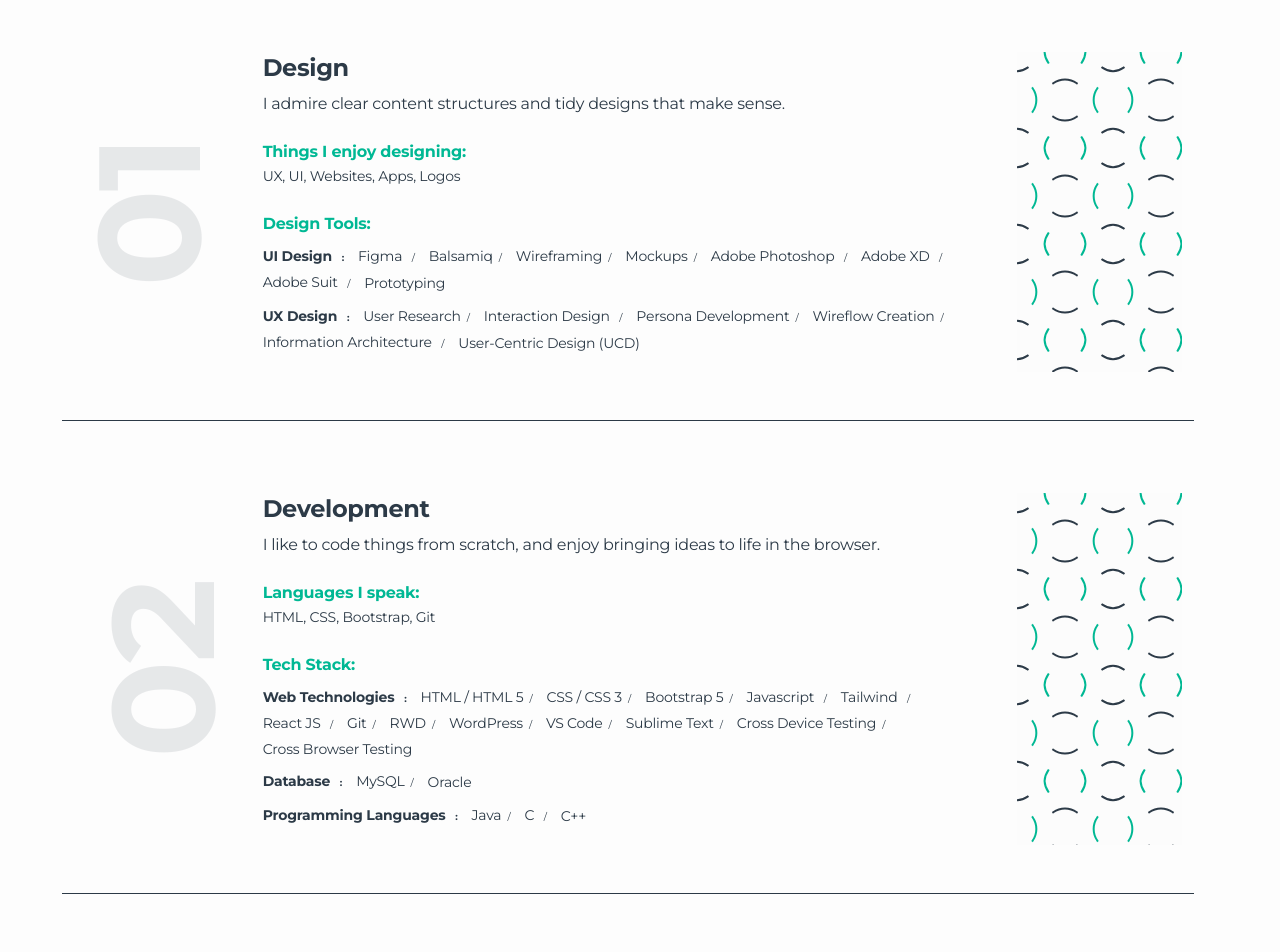
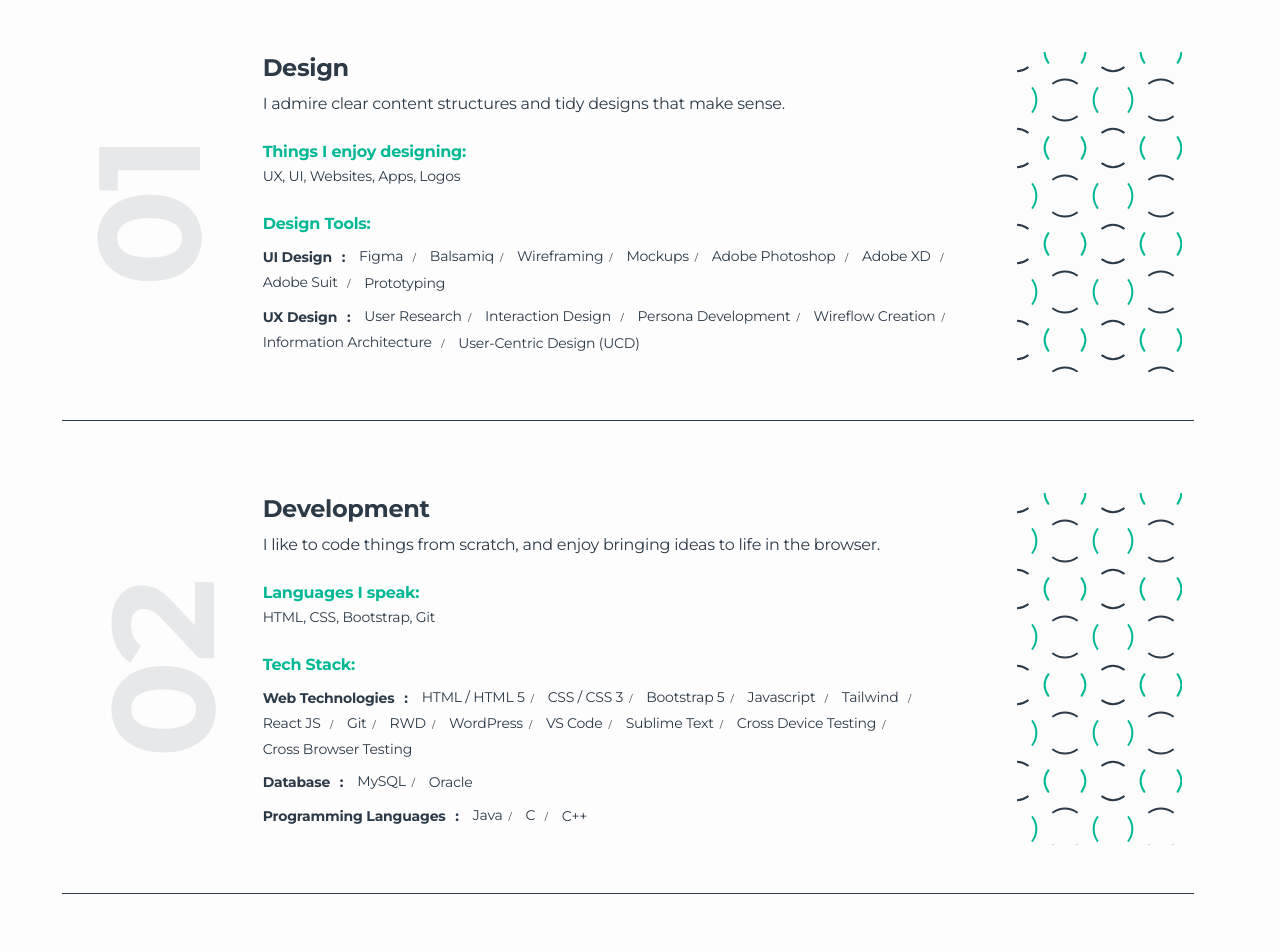
Before and after one commit to Rishabhtwr17/rishabhtiwari, a PHP site: page / in a window 1280 px wide. Shown: the part 1021-1973 px from the top of the page. Run offline with PHP 8.4, Linux system fonts and the light colour scheme.

Commit message:
Update Demo type scale.css

```diff
--- a/css/Demo type scale.css
+++ b/css/Demo type scale.css
@@ -23,7 +23,6 @@ ul.skill-tag li p:not(:first-child, :last-child)::after {
 ul.skill-tag li p:first-child::after {
   content: ":";
   padding: 0 6px;
-  font-size: 0.6rem;
 }
 html {
   font-size: var(--base-size);
```
